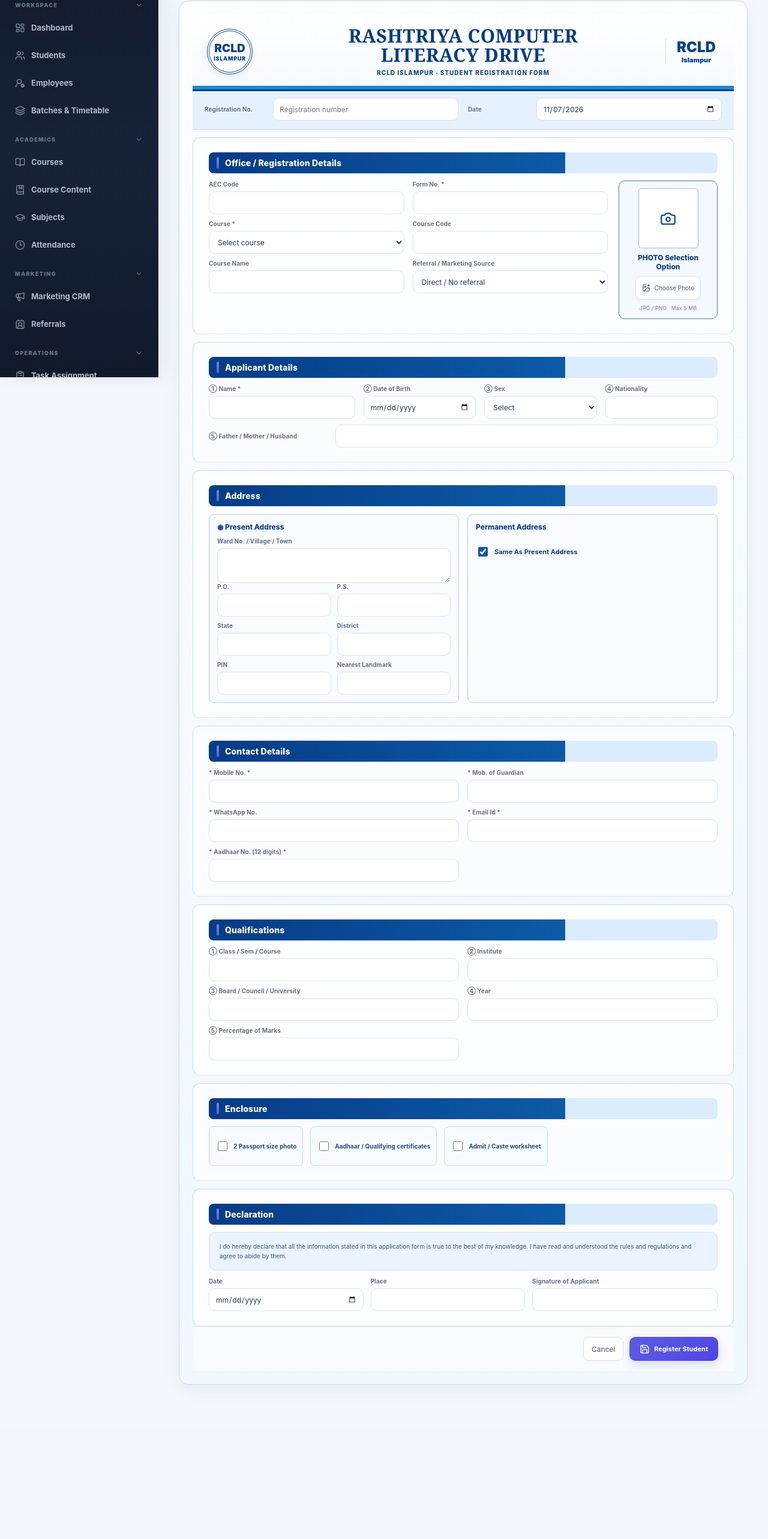
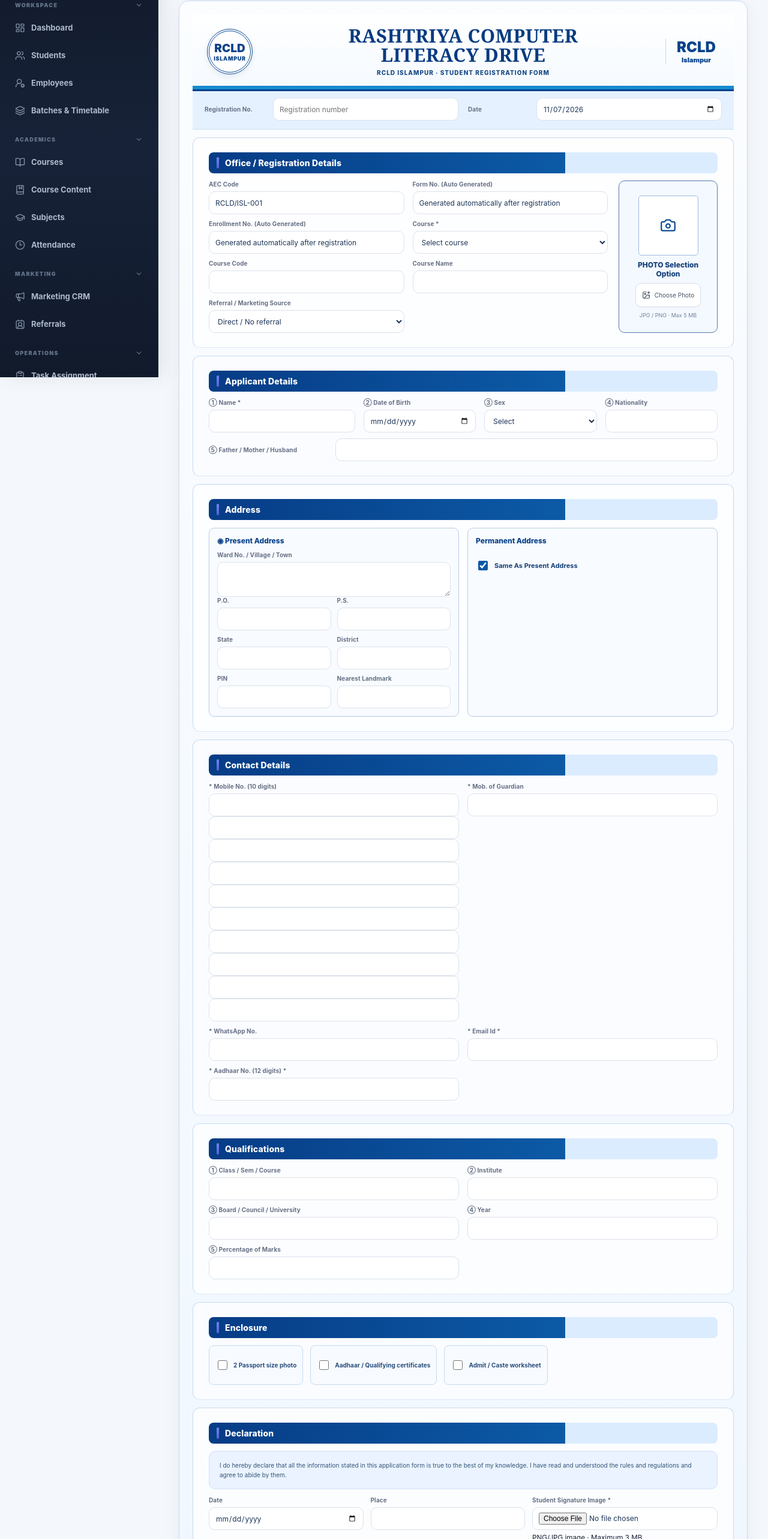
Before and after one commit to Ujjwal0620/RCLD_ISLAMPUR, a Next.js app: page /dashboard/students/register in a window 1280 px wide. Shown: the part 171-2737 px from the top of the page at 60% size. Before the commit the page ends 2556 px from the top, so only its background shows below. Built offline with nearby package versions, Linux system fonts and the light colour scheme; no server answers; the database is empty.

Commit message:
Add fixed AEC and automated student identifiers to registration form

```diff
--- a/app/dashboard/students/register/page.js
+++ b/app/dashboard/students/register/page.js
@@ -5,8 +5,8 @@ import { ArrowLeft, Save, Camera, ImagePlus } from "lucide-react";
 import ERPLayout from "@/components/ERPLayout";
 
 const initial = {
-  formNo: "", aecCode: "", regnNo: "", admissionDate: new Date().toISOString().slice(0,10), courseName: "", courseCode: "", applicantName: "", email: "", aadhaarNumber: "", referralId: "",
-  nationality: "", dateOfBirth: "", sex: "", fatherOrHusbandName: "", address: "", presentAddress: "", permanentAddress: "", sameAsPresentAddress: true, district: "", state: "", postOffice: "", policeStation: "", nearestLandmark: "", permanentPin: "", permanentDistrict: "", permanentState: "", permanentPostOffice: "", permanentNearestLandmark: "", guardianContactNumber: "", photoUrl: "",
+  formNo: "", aecCode: "RCLD/ISL-001", regnNo: "", enrollmentNo: "", admissionDate: new Date().toISOString().slice(0,10), courseName: "", courseCode: "", applicantName: "", email: "", aadhaarNumber: "", referralId: "",
+  nationality: "", dateOfBirth: "", sex: "", fatherOrHusbandName: "", address: "", presentAddress: "", permanentAddress: "", sameAsPresentAddress: true, district: "", state: "", postOffice: "", policeStation: "", nearestLandmark: "", permanentPin: "", permanentDistrict: "", permanentState: "", permanentPostOffice: "", permanentNearestLandmark: "", guardianContactNumber: "", photoUrl: "", signatureUrl: "",
   pin: "", whatsappNumber: "", mobileNumber: "",
   qualifications: [{ examCourse: "", boardUniversity: "", collegeInstitute: "", year: "", percentage: "" }],
   enclosures: { stampPhoto: false, qualifyingCertificates: false, matricAdmitCard: false },
@@ -39,6 +39,7 @@ export default function RegisterStudentPage() {
   const [selectedCourse, setSelectedCourse] = useState(null);
   const [referrals, setReferrals] = useState([]);
   const [photoUploading, setPhotoUploading] = useState(false);
+  const [signatureUploading, setSignatureUploading] = useState(false);
 
   useEffect(() => { fetch("/api/courses",{cache:"no-store"}).then(r=>r.json()).then(d=>setCourses(d.courses||[])).catch(()=>{}); fetch("/api/referrals",{cache:"no-store"}).then(r=>r.json()).then(d=>setReferrals((d.referrals||[]).filter(x=>x.status==="Active"))).catch(()=>{}); }, []);
 
@@ -70,6 +71,21 @@ export default function RegisterStudentPage() {
     finally { setPhotoUploading(false); }
   }
 
+  async function uploadSignature(file) {
+    if (!file) return;
+    if (!file.type.startsWith("image/")) { setMessage("Please select a signature image."); return; }
+    if (file.size > 3 * 1024 * 1024) { setMessage("Signature image must be smaller than 3 MB."); return; }
+    setSignatureUploading(true); setMessage("");
+    try {
+      const data = new FormData(); data.append("file", file); data.append("purpose", "signature");
+      const response = await fetch("/api/uploads/student-photo", { method: "POST", body: data });
+      const result = await response.json();
+      if (!response.ok) throw new Error(result.error || "Unable to upload signature.");
+      update("signatureUrl", result.url);
+    } catch (error) { setMessage(error.message); }
+    finally { setSignatureUploading(false); }
+  }
+
   async function submit(e) {
     e.preventDefault();
     if (saving) return;
@@ -80,11 +96,11 @@ export default function RegisterStudentPage() {
     try {
       const payload = {
         ...form,
-        formNo: form.formNo.trim(),
         applicantName: form.applicantName.trim(),
-        mobileNumber: form.mobileNumber.trim(),
+        mobileNumber: form.mobileNumber.replace(/\D/g, "").slice(0, 10),
         email: form.email.trim().toLowerCase(),
-        aadhaarNumber: form.aadhaarNumber.replace(/\D/g, ""),
+        aadhaarNumber: form.aadhaarNumber.replace(/\D/g, "").slice(0, 12),
+        aecCode: "RCLD/ISL-001",
         address: (form.presentAddress || form.address).trim(),
         presentAddress: (form.presentAddress || form.address).trim(),
         permanentAddress: form.sameAsPresentAddress ? (form.presentAddress || form.address).trim() : form.permanentAddress.trim()
@@ -131,8 +147,9 @@ export default function RegisterStudentPage() {
           <h3>Office / Registration Details</h3>
           <div className="rcld-office-layout">
             <div className="rcld-office-fields">
-              <Field label="AEC Code" name="aecCode" value={form.aecCode} onChange={update}/>
-              <Field label="Form No." name="formNo" value={form.formNo} onChange={update} required/>
+              <label className="form-field"><span>AEC Code</span><input value="RCLD/ISL-001" readOnly/></label>
+              <label className="form-field"><span>Form No. (Auto Generated)</span><input value={form.formNo || "Generated automatically after registration"} readOnly/></label>
+              <label className="form-field"><span>Enrollment No. (Auto Generated)</span><input value={form.enrollmentNo || "Generated automatically after registration"} readOnly/></label>
               <label className="form-field"><span>Course *</span><select value={form.courseCode} onChange={e=>selectCourse(e.target.value)} required><option value="">Select course</option>{courses.map(c=><option key={c._id} value={c.code}>{c.code} — {c.name}</option>)}</select></label>
               <Field label="Course Code" name="courseCode" value={form.courseCode} onChange={update}/>
               <Field label="Course Name" name="courseName" value={form.courseName} onChange={update}/>
@@ -194,7 +211,7 @@ export default function RegisterStudentPage() {
         <section className="form-section rcld-form-section">
           <h3>Contact Details</h3>
           <div className="rcld-contact-grid">
-            <Field label="* Mobile No." name="mobileNumber" value={form.mobileNumber} onChange={update} required maxLength={15}/>
+            <label className="form-field"><span>* Mobile No. (10 digits)</span><div className="rcld-digit-boxes">{Array.from({length:10},(_,i)=><input key={i} aria-label={"Mobile digit "+(i+1)} inputMode="numeric" maxLength={1} value={form.mobileNumber[i]||""} onChange={e=>{const digit=e.target.value.replace(/\D/g,"").slice(-1);const next=(form.mobileNumber||"").padEnd(10," ").split("");next[i]=digit;update("mobileNumber",next.join("").replace(/ /g,"").slice(0,10));if(digit&&i<9)e.target.nextElementSibling?.focus();}} onKeyDown={e=>{if(e.key==="Backspace"&&!form.mobileNumber[i]&&i>0)e.target.previousElementSibling?.focus();}} onPaste={e=>{if(i===0){e.preventDefault();update("mobileNumber",e.clipboardData.getData("text").replace(/\D/g,"").slice(0,10));}}}/>)}</div></label>
             <Field label="* Mob. of Guardian" name="guardianContactNumber" value={form.guardianContactNumber} onChange={update} maxLength={15}/>
             <Field label="* WhatsApp No." name="whatsappNumber" value={form.whatsappNumber} onChange={update} maxLength={15}/>
             <Field label="* Email Id" name="email" value={form.email} onChange={update} required type="email"/>
@@ -226,12 +243,12 @@ export default function RegisterStudentPage() {
           <div className="rcld-declaration-grid">
             <Field label="Date" name="declarationDate" type="date" value={form.declarationDate} onChange={update}/>
             <Field label="Place" name="declarationPlace" value={form.declarationPlace} onChange={update}/>
-            <Field label="Signature of Applicant" name="signatureApplicant" value={form.signatureApplicant} onChange={update}/>
+            <label className="form-field"><span>Student Signature Image *</span><input type="file" accept="image/*" disabled={signatureUploading} onChange={e=>uploadSignature(e.target.files?.[0])} required={!form.signatureUrl}/><small>{signatureUploading?"Uploading signature to Cloudinary…":"PNG/JPG image · Maximum 3 MB"}</small>{form.signatureUrl&&<img src={form.signatureUrl} alt="Uploaded student signature" style={{maxWidth:220,maxHeight:80,objectFit:"contain",background:"#fff",padding:8,border:"1px solid #d5dce7",borderRadius:8}}/>}</label>
           </div>
         </section>
 
         {message&&<div className={message.includes("successfully")?"success-msg":"error-msg"}>{message}</div>}
-        <div className="form-actions"><a className="ghost-btn" href="/dashboard/students">Cancel</a><button className="primary-btn" disabled={saving}><Save size={17}/>{saving?"Saving…":"Register Student"}</button></div>
+        <div className="form-actions"><a className="ghost-btn" href="/dashboard/students">Cancel</a><button className="primary-btn" disabled={saving||photoUploading||signatureUploading}><Save size={17}/>{saving?"Saving…":"Register Student"}</button></div>
       </form>
     </ERPLayout>
   );
```
